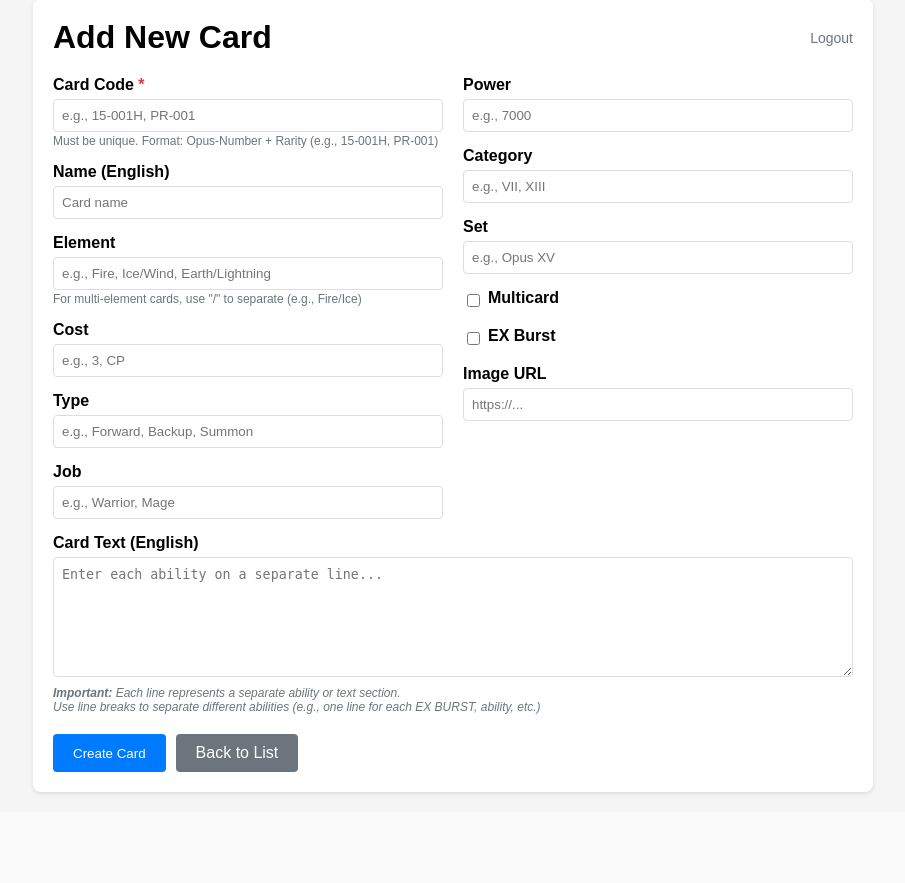
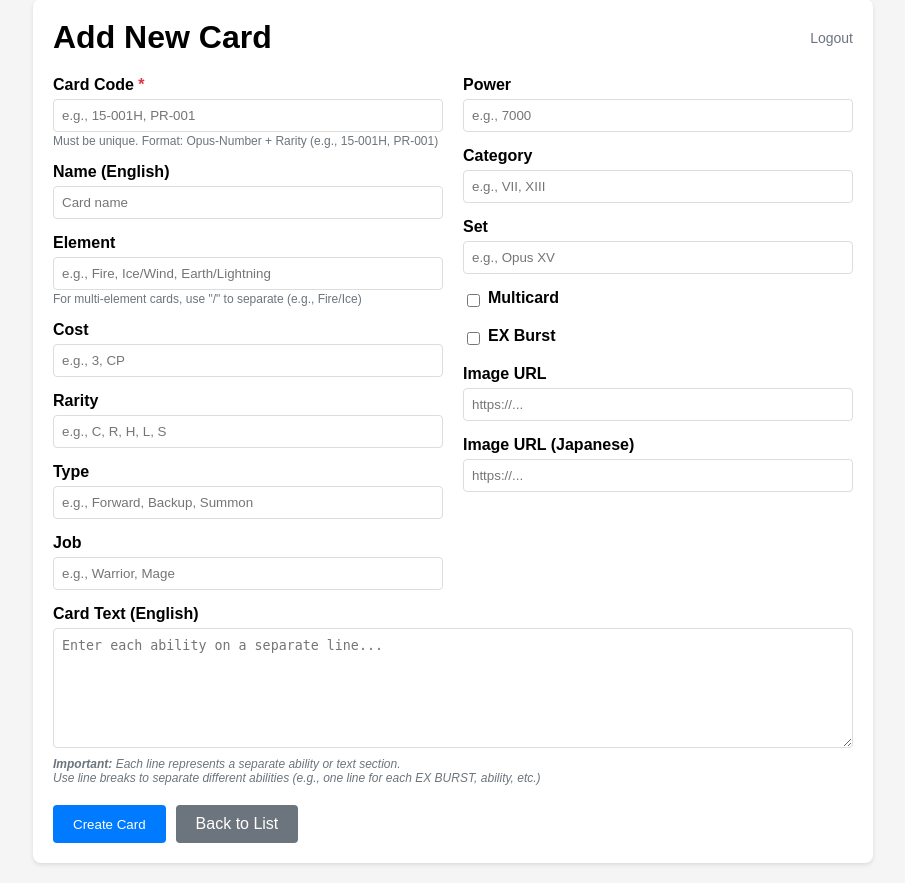
Before and after one commit to btawa/MarcieAPI, a Flask app: page /admin/card/new in a window 1280 px wide. Shown: the part 21-904 px from the top of the page, without its empty margins (187-1092 px from the left). Before the commit the page ends 816 px from the top, so only its background shows below. Run offline with Flask 3, Linux system fonts and the light colour scheme; the visitor is signed in with stand-in values (Sample User, id 1); parts of the project's set-up code (start-up, migrations or seed data) failed here and were passed over.

Commit message:
Add missing Rarity and Japanese image URL fields to card editor
- Add Rarity field with placeholder showing common values (C, R, H, L, S)
- Add image_url_jp field for Japanese card images
- Applied changes to both card_add.html and card_edit.html templates

🤖 Generated with [Claude Code](https://claude.ai/code)

Co-Authored-By: Claude <noreply@anthropic.com>

```diff
--- a/templates/card_add.html
+++ b/templates/card_add.html
@@ -162,6 +162,12 @@
                     </div>
 
                     <div class="form-group">
+                        <label for="rarity">Rarity</label>
+                        <input type="text" id="rarity" name="rarity" value="{{ request.form.get('rarity', '') if not success else '' }}"
+                               placeholder="e.g., C, R, H, L, S">
+                    </div>
+
+                    <div class="form-group">
                         <label for="type_en">Type</label>
                         <input type="text" id="type_en" name="type_en" value="{{ request.form.get('type_en', '') if not success else '' }}"
                                placeholder="e.g., Forward, Backup, Summon">
@@ -212,6 +218,12 @@
                         <input type="url" id="image_url" name="image_url" value="{{ request.form.get('image_url', '') if not success else '' }}"
                                placeholder="https://...">
                     </div>
+
+                    <div class="form-group">
+                        <label for="image_url_jp">Image URL (Japanese)</label>
+                        <input type="url" id="image_url_jp" name="image_url_jp" value="{{ request.form.get('image_url_jp', '') if not success else '' }}"
+                               placeholder="https://...">
+                    </div>
                 </div>
             </div>
 
```
Also changed, not shown: templates/card_edit.html (+11 -0 lines).
